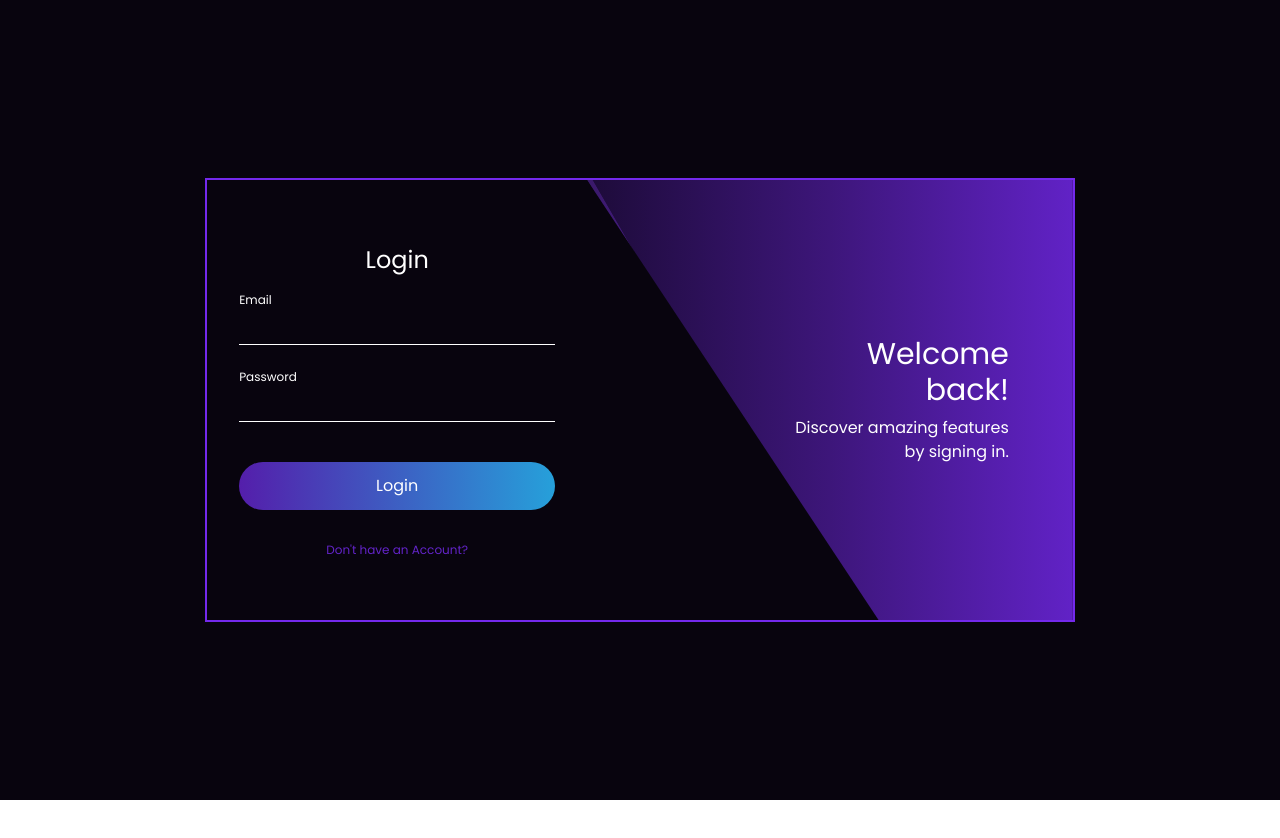
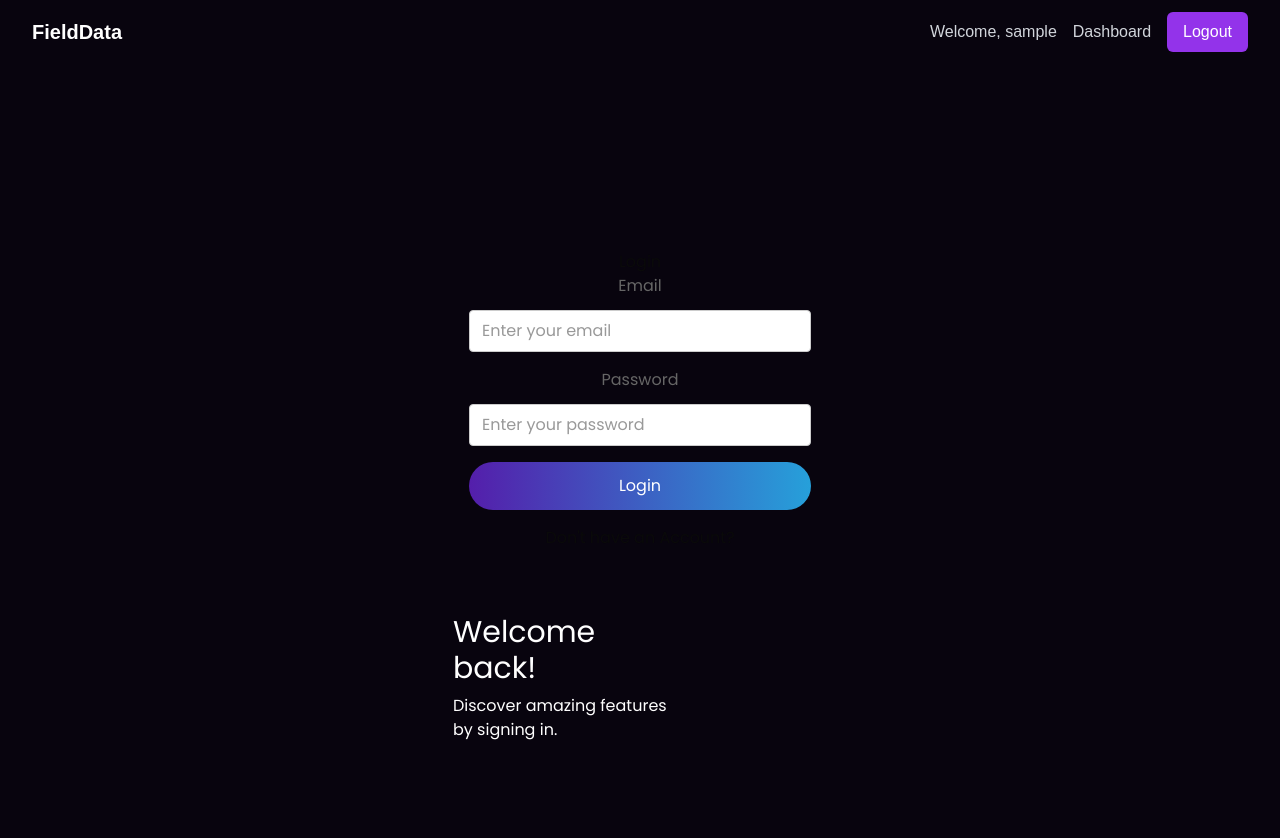
Before and after one commit to swapnamgsk/Integration-folder, a Next.js app: page /login in a window 1280 px wide. Shown: the top 838 px of the page. Before the commit the page ends 800 px from the top, so only its background shows below. Built offline with nearby package versions, Linux system fonts and the light colour scheme; sample sign-in values are in the browser's storage.

Commit message:
added First version of integrated code

```diff
--- a/package.json
+++ b/package.json
@@ -28,6 +28,7 @@
     "react": "^19.0.0",
     "react-dom": "^19.0.0",
     "react-hook-form": "^7.54.2",
+    "react-hot-toast": "^2.5.2",
     "react-toastify": "^11.0.3",
     "sonner": "^1.7.4",
     "tailwind-merge": "^3.0.1",
--- a/src/app/components/Navigation.tsx
+++ b/src/app/components/Navigation.tsx
@@ -2,71 +2,77 @@
 import { useEffect, useState } from 'react';
 import Link from 'next/link';
 import { useRouter } from 'next/navigation';
-import { isAuthenticated, logout, getUser } from '../utils/auth';
-
-// Add type definition for User
-interface User {
-  role?: string;
-  username?: string;
-}
 
 export default function Navigation() {
   const router = useRouter();
   const [isLoggedIn, setIsLoggedIn] = useState(false);
-  const [user, setUser] = useState<User | null>(null);
+  const [username, setUsername] = useState('');
 
   useEffect(() => {
-    // Check authentication status and subscribe to changes
+    // Check authentication status whenever component mounts or localStorage changes
     const checkAuth = () => {
-      const authStatus = isAuthenticated();
-      setIsLoggedIn(authStatus);
-      if (authStatus) {
-        setUser(getUser());
+      const isAuth = localStorage.getItem('isAuthenticated') === 'true';
+      const storedUsername = localStorage.getItem('username');
+      setIsLoggedIn(isAuth);
+      setUsername(storedUsername || '');
+    };
+
+    checkAuth();
+    // Listen for storage changes
+    window.addEventListener('storage', checkAuth);
+    // Check auth status periodically
+    const interval = setInterval(checkAuth, 1000);
+
+    return () => {
+      window.removeEventListener('storage', checkAuth);
+      clearInterval(interval);
+    };
+  }, []);
+
+  const handleDashboardClick = (e: React.MouseEvent) => {
+    e.preventDefault();
+    const isAuth = localStorage.getItem('isAuthenticated') === 'true';
+    if (isAuth) {
+      router.push('/dashboard');
+    } else {
+      router.push('/signup');
     }
   };
 
-    checkAuth(); // Initial check
+  const handleLogout = () => {
+    // Clear all auth-related items from localStorage
+    localStorage.removeItem('isAuthenticated');
+    localStorage.removeItem('userEmail');
+    localStorage.removeItem('userRole');
+    localStorage.removeItem('username');
+    localStorage.removeItem('token');
 
-    // Subscribe to auth changes
-    window.addEventListener('storage', checkAuth);
-
-    return () => {
-      window.removeEventListener('storage', checkAuth);
-    };
-  }, []);
-
-  const handleLogout = () => {
-    logout();
     setIsLoggedIn(false);
-    setUser(null);
-    router.push('/login');
+    setUsername('');
+    router.push('/signup');
   };
 
   return (
-    <nav className="fixed w-full z-50 bg-transparent backdrop-blur-sm">
+    <nav className="fixed w-full z-50 bg-[#08040e]">
       <div className="max-w-7xl mx-auto px-4 sm:px-6 lg:px-8">
         <div className="flex items-center justify-between h-16">
-          <div className="flex-shrink-0">
-            <Link href="/" className="text-2xl font-bold text-white">
+          <Link href="/" className="text-xl font-bold text-white">
             FieldData
           </Link>
-          </div>
-          <div className="hidden md:block">
-            <div className="ml-10 flex items-baseline space-x-4">
+
+          <div className="flex items-center space-x-4">
             {isLoggedIn ? (
               <>
-                  <span className="text-gray-300 px-3 py-2 text-sm">
-                    Welcome, {user?.username}
-                  </span>
-                  <Link
-                    href={user?.role === 'admin' ? '/admin/dashboard' : '/dashboard'}
-                    className="text-gray-300 hover:text-white px-3 py-2 rounded-md text-sm font-medium transition-colors"
+                <span className="text-gray-300">Welcome, {username}</span>
+                <button
+                  onClick={handleDashboardClick}
+                  className="text-gray-300 hover:text-white transition-colors"
                 >
                   Dashboard
-                  </Link>
+                </button>
                 <button
                   onClick={handleLogout}
-                    className="bg-purple-600 hover:bg-purple-700 text-white px-4 py-2 rounded-md text-sm font-medium transition-colors"
+                  className="bg-purple-600 hover:bg-purple-700 text-white px-4 py-2 rounded-md transition-colors"
                 >
                   Logout
                 </button>
@@ -75,13 +81,13 @@ export default function Navigation() {
               <>
                 <Link
                   href="/login"
-                    className="text-gray-300 hover:text-white px-3 py-2 rounded-md text-sm font-medium transition-colors"
+                  className="text-gray-300 hover:text-white transition-colors"
                 >
                   Login
                 </Link>
                 <Link
                   href="/signup"
-                    className="bg-purple-600 hover:bg-purple-700 text-white px-4 py-2 rounded-md text-sm font-medium transition-colors"
+                  className="bg-purple-600 hover:bg-purple-700 text-white px-4 py-2 rounded-md transition-colors"
                 >
                   Sign Up
                 </Link>
@@ -90,7 +96,6 @@ export default function Navigation() {
           </div>
         </div>
       </div>
-      </div>
     </nav>
   );
 }
--- a/src/app/components/auth/LoginForm.tsx
+++ b/src/app/components/auth/LoginForm.tsx
@@ -1,40 +1,55 @@
 "use client";
 import { useState } from 'react';
 import { useRouter } from 'next/navigation';
+import './styles/login.css';
 import Link from 'next/link';
-import './styles/login.css';
+import { toast } from 'react-toastify';
 import { loginUser } from '@/lib/actions/authApi';
-import { toast } from 'react-toastify';
 
 export default function LoginForm() {
   const router = useRouter();
-  const [isLoading, setIsLoading] = useState(false);
   const [credentials, setCredentials] = useState({
     email: '',
     password: ''
   });
+  const [loading, setLoading] = useState(false);
   const [error, setError] = useState('');
 
   const handleChange = (e: React.ChangeEvent<HTMLInputElement>) => {
-    setCredentials({
-      ...credentials,
-      [e.target.id]: e.target.value
-    });
+    const { name, value } = e.target;
+    setCredentials(prev => ({
+      ...prev,
+      [name]: value
+    }));
   };
 
   const handleSubmit = async (e: React.FormEvent) => {
     e.preventDefault();
-    setIsLoading(true);
+    setLoading(true);
     setError('');
+
+    // Validate inputs
+    if (!credentials.email || !credentials.password) {
+      setError('Please provide both email and password');
+      setLoading(false);
+      return;
+    }
 
     try {
       const response = await loginUser(credentials);
 
       if (response.success) {
-        toast.success('Login successful');
-        // Redirect based on user role
-        const redirectPath = response.user?.role === 'admin' ? '/admin/dashboard' : '/dashboard';
-        router.push(redirectPath);
+        // Store auth data
+        localStorage.setItem('token', response.token);
+        localStorage.setItem('userEmail', credentials.email);
+        localStorage.setItem('userRole', response.user.role);
+        localStorage.setItem('username', response.user.username);
+        localStorage.setItem('isAuthenticated', 'true');
+
+        toast.success('Login successful!');
+
+        // Redirect to landing page instead of dashboard
+        window.location.href = '/';
       } else {
         setError(response.message || 'Login failed');
         toast.error(response.message || 'Login failed');
@@ -43,72 +58,66 @@ export default function LoginForm() {
       setError('An error occurred during login');
       toast.error('An error occurred during login');
     } finally {
-      setIsLoading(false);
+      setLoading(false);
     }
   };
 
   return (
-    <div className="flex justify-center items-center h-screen bg-[#08040e] font-poppins">
-      <div className="flex relative h-[444px] border-2 border-[#7429ec] animate-glow">
-        <div className="text-center px-4 py-16">
-          <h1 className="text-2xl text-white mb-4">Login</h1>
-          {error && <p className="text-red-500 text-sm mb-4">{error}</p>}
-          <form onSubmit={handleSubmit} className="flex flex-col gap-4 p-4">
-            <div className="relative mb-6">
+    <div className="login-container">
+      <div className="login-box">
+        <div className="login-content">
+          <form onSubmit={handleSubmit} className="login-form">
+            <h2>Login</h2>
+
+            {error && (
+              <div className="error-message text-red-500 mb-4">
+                {error}
+              </div>
+            )}
+
+            <div className="form-group">
+              <label htmlFor="email">Email</label>
               <input
-                type="text"
+                type="email"
                 id="email"
+                name="email"
                 value={credentials.email}
                 onChange={handleChange}
-                placeholder="Email"
-                className="w-full bg-transparent border-b border-white text-white pb-2 pt-1 px-0 focus:outline-none placeholder:text-transparent"
+                className="form-input"
+                placeholder="Enter your email"
+                required
               />
-              <label
-                htmlFor="email"
-                className="absolute left-0 top-2 text-white text-sm transition-all duration-300 -translate-y-6 text-xs"
-              >
-                Email
-              </label>
-              <i className="fa fa-envelope absolute right-0 top-1/2 -translate-y-1/2 text-white text-xs"></i>
             </div>
 
-            <div className="relative mb-6">
+            <div className="form-group">
+              <label htmlFor="password">Password</label>
               <input
                 type="password"
                 id="password"
+                name="password"
                 value={credentials.password}
                 onChange={handleChange}
-                placeholder="Password"
-                className="w-full bg-transparent border-b border-white text-white pb-2 pt-1 px-0 focus:outline-none placeholder:text-transparent"
+                className="form-input"
+                placeholder="Enter your password"
+                required
               />
-              <label
-                htmlFor="password"
-                className="absolute left-0 top-2 text-white text-sm transition-all duration-300 -translate-y-6 text-xs"
-              >
-                Password
-              </label>
-              <i className="fa fa-lock absolute right-0 top-1/2 -translate-y-1/2 text-white text-xs"></i>
             </div>
 
             <button
               type="submit"
-              disabled={isLoading}
-              className="w-full bg-gradient-to-r from-[#541eab] via-[#26a0da] to-[#541eab] text-white py-3 rounded-full transition-all duration-500 bg-[length:200%_auto] hover:bg-[position:100%] mb-4 disabled:opacity-50"
+              className="login-button"
+              disabled={loading}
             >
-              {isLoading ? 'Logging in...' : 'Login'}
+              {loading ? 'Logging in...' : 'Login'}
             </button>
 
-            <Link
-              href="/signup"
-              className="text-[#6324c9] text-xs hover:text-[#7a32e6] hover:underline transition-all duration-500"
-            >
+            <Link href="/signup" className="signup-link">
               Don't have an Account?
             </Link>
           </form>
         </div>
 
-        <div className="login-move login flex flex-col justify-center relative bg-gradient-to-r from-[rgba(29,11,57,1)] via-[rgba(61,22,122,1)] to-[rgba(97,34,198,1)]">
-          <div className="text-right px-8">
+        <div className="login-image">
           <h1 className="text-white text-3xl mb-2">
             Welcome <br />back!
           </h1>
@@ -119,6 +128,5 @@ export default function LoginForm() {
         </div>
       </div>
     </div>
-    </div>
   );
 }
--- a/src/app/components/auth/SignupForm.tsx
+++ b/src/app/components/auth/SignupForm.tsx
@@ -3,6 +3,8 @@ import { useState } from 'react';
 import { useRouter } from 'next/navigation';
 import './styles/signup.css';
 import Link from 'next/link';
+import { toast } from 'react-toastify';
+import { registerUser } from '@/lib/actions/authApi';
 
 export default function SignupForm() {
   const router = useRouter();
@@ -28,28 +30,19 @@ export default function SignupForm() {
     setError('');
 
     try {
-      const response = await fetch('http://localhost:5000/api/auth/register', {
-        method: 'POST',
-        headers: {
-          'Content-Type': 'application/json',
-        },
-        body: JSON.stringify(formData),
-      });
+      const response = await registerUser(formData);
 
-      const data = await response.json();
-
-      if (response.ok) {
-        // Store token and user data
-        localStorage.setItem('token', data.token);
-        localStorage.setItem('user', JSON.stringify(data.user));
-
-        // Redirect based on role
-        router.push(data.redirectUrl);
+      if (response.success) {
+        toast.success('Registration successful! Please login.');
+        router.push('/login');
       } else {
-        setError(data.message);
+        setError(response.message);
+        toast.error(response.message);
       }
     } catch (error) {
-      setError('An error occurred during registration');
+      const errorMessage = 'An error occurred during registration';
+      setError(errorMessage);
+      toast.error(errorMessage);
     } finally {
       setLoading(false);
     }
--- a/src/app/components/auth/styles/login.css
+++ b/src/app/components/auth/styles/login.css
@@ -83,3 +83,27 @@
     clip-path: polygon(0% 0, 100% 0, 100% 100%, 0% 100%);
     z-index: 2;
   }
+
+  .form-input {
+    width: 100%;
+    padding: 8px 12px;
+    border: 1px solid #ccc;
+    border-radius: 4px;
+    background: white;
+    color: black; /* Ensure text is visible */
+    margin-top: 4px;
+  }
+
+  .form-input::placeholder {
+    color: #999;
+  }
+
+  .form-group {
+    margin-bottom: 1rem;
+  }
+
+  .form-group label {
+    display: block;
+    margin-bottom: 0.5rem;
+    color: #666;
+  }
--- a/src/app/dashboard/page.tsx
+++ b/src/app/dashboard/page.tsx
@@ -1,48 +1,120 @@
 "use client";
-import { useEffect } from 'react';
+import { useEffect, useState } from 'react';
 import { useRouter } from 'next/navigation';
-import { getUser, isAuthenticated } from '../utils/auth';
+import PostingForm from '../ui/page';
+import { getTestRecords } from "@/lib/actions/plumberActions";
+import { isAuthenticated, getUserRole } from '@/lib/actions/authApi';
+
+type TestRecord = {
+  _id: string;
+  projectName: string;
+  locationAddress: string;
+  technicianName: string;
+  floorName: string;
+  recordType: "start" | "end";
+  date: string;
+  time: string;
+  readingPressure: number;
+  image: string;
+};
 
 export default function Dashboard() {
   const router = useRouter();
+  const [records, setRecords] = useState<TestRecord[]>([]);
+  const [isAdmin, setIsAdmin] = useState(false);
+  const [loading, setLoading] = useState(true);
+
+  const handleRecordCreated = async () => {
+    // Refresh records after new record is created
+    const response = await getTestRecords();
+    if (response.success) {
+      if (isAdmin) {
+        setRecords(response.cruds);
+      } else {
+        const userEmail = localStorage.getItem('userEmail');
+        const userRecords = response.cruds.filter(
+          (record: TestRecord) => record.technicianName === userEmail
+        );
+        setRecords(userRecords);
+      }
+    }
+  };
 
   useEffect(() => {
-    // Check authentication and role
-    if (!isAuthenticated()) {
-      router.push('/login');
-      return;
-    }
+    const checkAuthAndFetchRecords = async () => {
+      try {
+        const isAuth = localStorage.getItem('isAuthenticated') === 'true';
+        if (!isAuth) {
+          router.push('/login');
+          return;
+        }
 
-    const user = getUser();
-    if (user?.role === 'admin') {
-      router.push('/admin/dashboard');
-    }
-  }, []);
+        const role = await getUserRole();
+        setIsAdmin(role === 'admin');
+
+        const response = await getTestRecords();
+        if (response.success) {
+          if (role === 'admin') {
+            setRecords(response.cruds);
+          } else {
+            const userEmail = localStorage.getItem('userEmail');
+            const userRecords = response.cruds.filter(
+              (record: TestRecord) => record.technicianName === userEmail
+            );
+            setRecords(userRecords);
+          }
+        }
+      } catch (error) {
+        console.error('Error:', error);
+      } finally {
+        setLoading(false);
+      }
+    };
+
+    checkAuthAndFetchRecords();
+  }, [router]);
+
+  if (loading) {
+    return <div className="flex justify-center items-center min-h-screen">Loading...</div>;
+  }
 
   return (
     <div className="min-h-screen bg-gray-100 p-6">
-      <div className="max-w-4xl mx-auto">
-        <h1 className="text-3xl font-bold text-gray-800 mb-6">User Dashboard</h1>
+      <div className="max-w-7xl mx-auto">
+        <h1 className="text-3xl font-bold text-gray-800 mb-6">
+          {isAdmin ? 'Admin Dashboard' : 'User Dashboard'}
+        </h1>
 
+        {/* New Project Form */}
+        <div className="bg-white rounded-lg shadow-md p-6 mb-6">
+          <h2 className="text-xl font-semibold mb-4">Create New Project</h2>
+          <PostingForm onRecordCreated={handleRecordCreated} />
+        </div>
+
+        {/* Records List */}
         <div className="bg-white rounded-lg shadow-md p-6">
-          <div className="grid grid-cols-1 md:grid-cols-2 gap-6">
-            {/* Profile Section */}
-            <div className="bg-gray-50 p-4 rounded-lg">
-              <h2 className="text-xl font-semibold mb-4">Profile</h2>
-              <div className="space-y-2">
-                <p className="text-gray-600">Welcome to your dashboard!</p>
-                {/* Add more profile information here */}
+          <h2 className="text-xl font-semibold mb-4">
+            {isAdmin ? 'All Records' : 'Your Records'}
+          </h2>
+          <div className="grid gap-6">
+            {records.map((record) => (
+              <div key={record._id} className="border p-4 rounded-lg">
+                <h3 className="font-bold">{record.projectName}</h3>
+                <p>Location: {record.locationAddress}</p>
+                <p>Technician: {record.technicianName}</p>
+                <p>Floor: {record.floorName}</p>
+                <p>Reading Type: {record.recordType}</p>
+                <p>Pressure: {record.readingPressure}</p>
+                <p>Date: {record.date} {record.time}</p>
+                {record.image && (
+                  <img
+                    src={record.image}
+                    alt="Record"
+                    className="w-32 h-32 object-cover mt-2 rounded"
+                  />
+                )}
               </div>
-            </div>
-
-            {/* Activity Section */}
-            <div className="bg-gray-50 p-4 rounded-lg">
-              <h2 className="text-xl font-semibold mb-4">Recent Activity</h2>
-              <div className="space-y-2">
-                <p className="text-gray-600">No recent activity</p>
-                {/* Add activity list here */}
-              </div>
-            </div>
+            ))}
           </div>
         </div>
       </div>
--- a/src/app/layout.tsx
+++ b/src/app/layout.tsx
@@ -2,6 +2,9 @@ import type { Metadata } from "next";
 import { Geist, Geist_Mono } from "next/font/google";
 import "./globals.css";
 import { Poppins } from 'next/font/google';
+import { ToastContainer } from 'react-toastify';
+import 'react-toastify/dist/ReactToastify.css';
+import Navigation from './components/Navigation';
 
 const geistSans = Geist({
   variable: "--font-geist-sans",
@@ -26,12 +29,18 @@ export const metadata: Metadata = {
 
 export default function RootLayout({
   children,
-}: Readonly<{
+}: {
   children: React.ReactNode;
-}>) {
+}) {
   return (
     <html lang="en" className={`${geistSans.variable} ${geistMono.variable} ${poppins.variable} antialiased`}>
-      <body>{children}</body>
+      <body>
+        <Navigation />
+        <main className="pt-16">
+          {children}
+        </main>
+        <ToastContainer />
+      </body>
     </html>
   );
 }
```
Also changed, not shown: src/app/page.tsx (+20 -3 lines), src/backend/src/server.ts (+25 -21 lines), src/lib/actions/authApi.ts (+22 -31 lines), 1 other file (tests, documents, lock files or other folders). Lines whose indentation alone changed are shown as unchanged.
